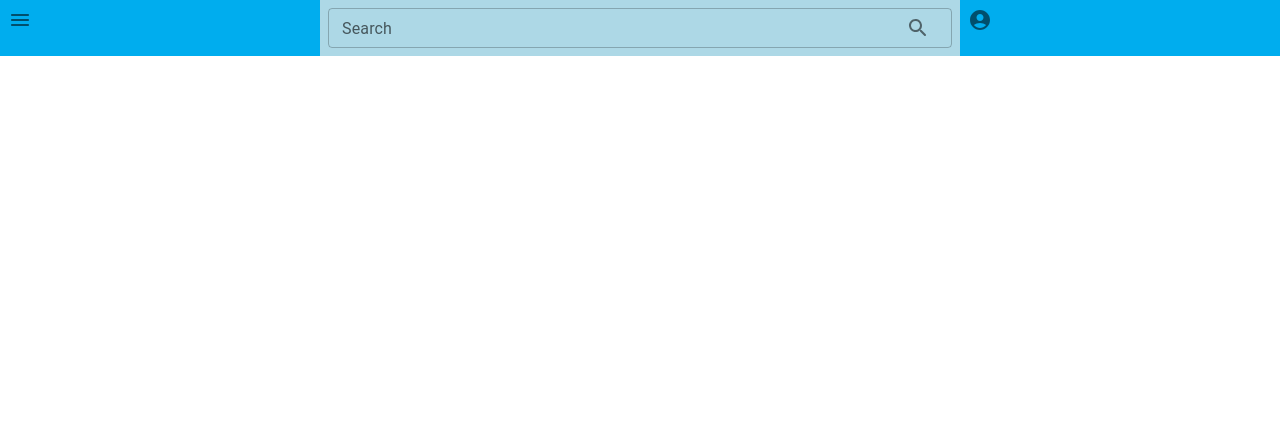
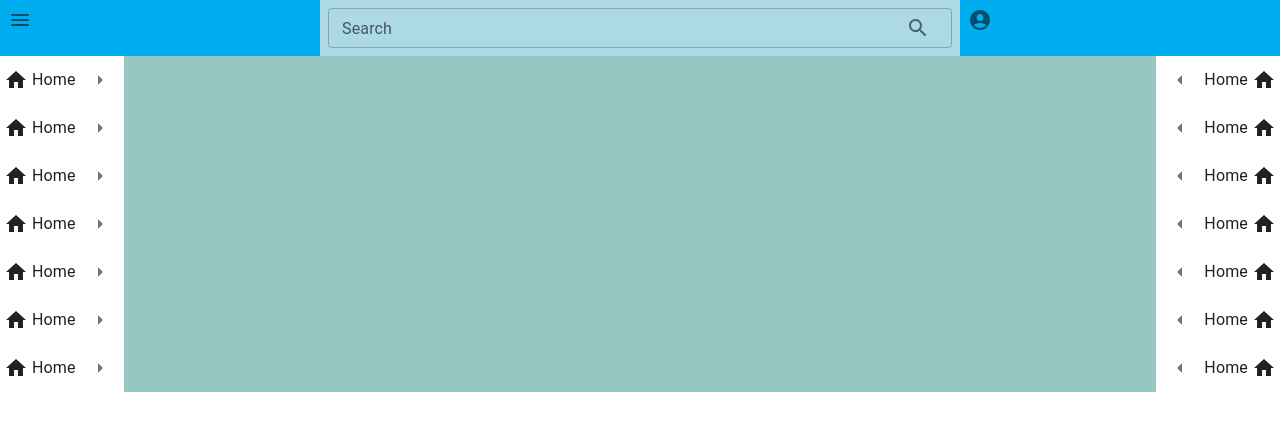
Before and after one commit to patrick-radulian/prototypes, a React (Create React App) app: page / in a window 1280 px wide. Shown: the top 430 px of the page. Built offline with nearby package versions, Linux system fonts and the light colour scheme.

Commit message:
FEAT: Navbar basics and main layout

```diff
--- a/src/App.tsx
+++ b/src/App.tsx
@@ -1,4 +1,5 @@
 import { CssBaseline } from '@mui/material';
+import Body from 'components/body/Body';
 import Header from 'components/header/header';
 
 
@@ -6,6 +7,7 @@ function App() {
     return (
         <CssBaseline>
             <Header/>
+            <Body />
         </CssBaseline>
     );
 }
--- /dev/null
+++ b/src/components/body/Body.module.css
@@ -0,0 +1,9 @@
+.body {
+    display: flex;
+    height: 100%;
+}
+
+.main {
+    background-color: #97c7c3;
+    flex-grow: 1;
+}
--- /dev/null
+++ b/src/components/body/Body.tsx
@@ -0,0 +1,15 @@
+import React from "react";
+import Navbar from "components/navbar/Navbar";
+import Style from './Body.module.css'
+
+const Body = () => {
+    return (
+        <div className={Style.body}>
+            <Navbar side="left"/>
+            <main className={Style.main}></main>
+            <Navbar side="right" />
+        </div>
+    )
+}
+
+export default Body
--- /dev/null
+++ b/src/components/navbar/Navbar.module.css
@@ -0,0 +1,12 @@
+.navbar {
+    display: flex;
+    flex-direction: column;
+}
+
+.navbarOption {
+    display: flex;
+    flex-direction: row-reverse;
+    align-items: center;
+    gap: 4px;
+    padding: 4px;
+}
--- /dev/null
+++ b/src/components/navbar/Navbar.tsx
@@ -0,0 +1,43 @@
+import React from "react";
+import HomeIcon from '@mui/icons-material/Home';
+import Style from './Navbar.module.css'
+import { IconButton } from "@mui/material";
+import ArrowRightIcon from '@mui/icons-material/ArrowRight';
+
+interface INavbarProps {
+    side: 'left' | 'right'
+}
+
+const Navbar : React.FC<INavbarProps> = ({side}) => {
+    return (
+        <nav className={Style.navbar}>
+            <NavbarOption Icon={HomeIcon} label="Home" side={side} />
+            <NavbarOption Icon={HomeIcon} label="Home" side={side} />
+            <NavbarOption Icon={HomeIcon} label="Home" side={side} />
+            <NavbarOption Icon={HomeIcon} label="Home" side={side} />
+            <NavbarOption Icon={HomeIcon} label="Home" side={side} />
+            <NavbarOption Icon={HomeIcon} label="Home" side={side} />
+            <NavbarOption Icon={HomeIcon} label="Home" side={side} />
+        </nav>
+    )
+}
+
+interface INavbarOptionProps {
+    Icon: any
+    label: string
+    side: 'left' | 'right'
+}
+
+const NavbarOption : React.FC<INavbarOptionProps> = ({Icon, label, side}) => {
+    return (
+        <div className={Style.navbarOption} style={{flexDirection: side === 'left' ? 'row' : 'row-reverse'}}>
+            <Icon />
+            <span>{label}</span>
+            <IconButton aria-label="expand">
+                <ArrowRightIcon style={{transform: side === 'right' ?  'rotate(180deg)' : 'rotate(0deg)'}}/>
+            </IconButton>
+        </div>
+    )
+}
+
+export default Navbar
```
Also changed, not shown: 1 other file (tests, documents, lock files or other folders).
